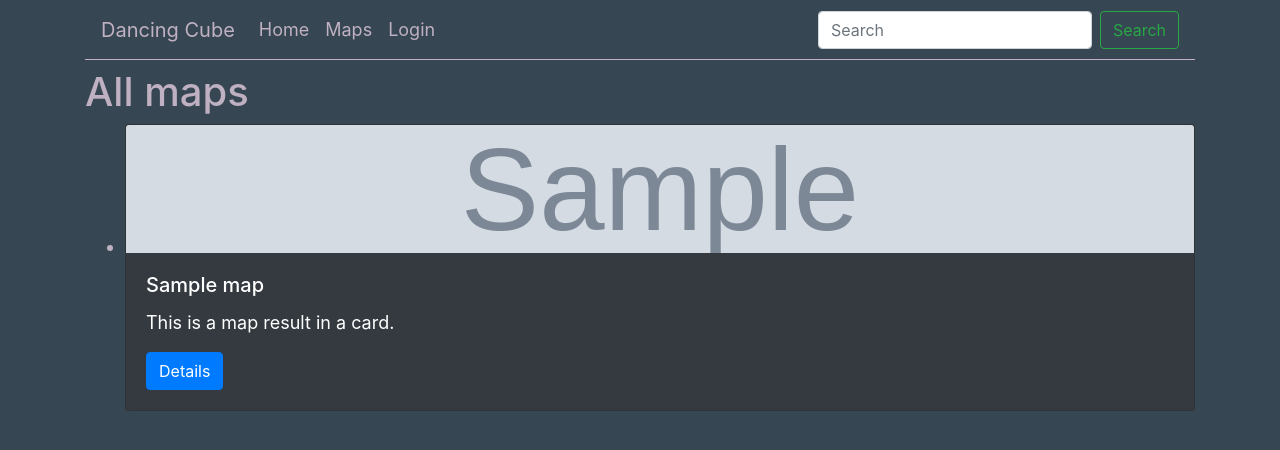
After one commit to HE-Arc/DancingCubeDjango, a Django app: page /search in a window 1280 px wide. The commit adds this page. Shown: the top 450 px of the page. Run offline with Django 3.2, Linux system fonts and the light colour scheme; tables that the repository leaves empty hold one stand-in row (values such as "Sample post"); grey boxes marked "Sample" are stand-in pictures; parts of the project's set-up code (start-up, migrations or seed data) failed here and were passed over; some libraries are stand-ins or nearby versions.

Commit message:
simple search system #7

```diff
--- a/dancingcubeapp/static/css/default.css
+++ b/dancingcubeapp/static/css/default.css
@@ -11,3 +11,9 @@ a {
 nav {
     border-bottom: 1px solid #BFB1C1;
 }
+
+.card-img-top {
+    width: 100%;
+    height: 10vw;
+    object-fit: cover;
+}
--- a/dancingcubeapp/templates/dancingcubeapp/base.html
+++ b/dancingcubeapp/templates/dancingcubeapp/base.html
@@ -45,8 +45,8 @@
           </li>
           {% endif %}
         </ul>
-        <form class="form-inline my-2 my-lg-0">
-          <input class="form-control mr-sm-2" type="search" placeholder="Search" aria-label="Search">
+        <form class="form-inline my-2 my-lg-0" action={% url 'search' %} method="GET">
+          <input class="form-control mr-sm-2" type="search" type="search" placeholder="Search" aria-label="Search" name="q" />
           <button class="btn btn-outline-success my-2 my-sm-0" type="submit">Search</button>
         </form>
       </div>
--- /dev/null
+++ b/dancingcubeapp/templates/dancingcubeapp/search_result.html
@@ -0,0 +1,37 @@
+{% extends 'dancingcubeapp/base.html' %}
+
+{% block title %} Search results {% endblock %}
+
+{% block content %}
+
+    <h1>
+        {% if query_term %}
+            All results for '<i>{{ query_term }}</i>':
+        {% else %}
+            All maps
+        {% endif %}
+    </h1>
+    {% if query_term != None %}
+        {% if results.count > 0 %}
+            <p>{{ results.count }} results found</p>
+        {% else %}
+            <p>No results found</p>
+        {% endif %}
+
+    {% endif %}
+    <ul>
+    {% for map in results %}
+        <li>
+            <div class="card text-white bg-dark mb-3">
+                <img class="card-img-top" src="{{ map.image }}" alt="{{map.name}}'s image'" style="max-width:100%;max-height:100%;">
+                <div class="card-body">
+                    <h5 class="card-title">{{map.name}}</h5>
+                    <p class="card-text">This is a map result in a card.</p>
+                    <a href="{% url 'map-detail' map.id %}" class="btn btn-primary">Details</a>
+                </div>
+            </div>
+        </li>
+    {% endfor %}
+    </ul>
+
+{% endblock content %}
--- a/dancingcubeapp/urls.py
+++ b/dancingcubeapp/urls.py
@@ -7,7 +7,7 @@ from . import views
 urlpatterns = [
     path('', views.index, name='index'),
     path('accounts/', include('django.contrib.auth.urls')),
-    path("accounts/register/", views.register, name="register"),  # <-- added
+    path("accounts/register/", views.register, name="register"),
     path('dashboard/', views.DashboardView.as_view(), name='dashboard'),
     path('dashboard/maps/', views.MapListView.as_view(), name='dashboard-maps'),
     path('dashboard/maps/create/', views.MapCreateView.as_view(), name='map-create'),
@@ -15,5 +15,6 @@ urlpatterns = [
     path('dashboard/maps/delete/<pk>/', views.MapDeleteView.as_view(), name='map-delete'),
     path('dashboard/maps/download/<pk>/', views.MapDownloadView, name='map-download'),
     path('dashboard/maps/<pk>/', views.MapDetailView.as_view(), name='map-detail'),
+    path('search', views.search, name="search"),
 ] + static(settings.MEDIA_URL,
                       document_root=settings.MEDIA_ROOT)
--- a/dancingcubeapp/views.py
+++ b/dancingcubeapp/views.py
@@ -2,6 +2,7 @@ from django.shortcuts import render, redirect
 from django.http import HttpResponse, HttpResponseRedirect
 from django.views import generic, View
 from django.urls import reverse_lazy, reverse
+from django.db.models import Q
 import os
 from django.conf import settings
 
@@ -17,7 +18,6 @@ from .models import Map
 from .forms import MapForm
 from .forms import RegisterForm
 
-# Create your views here.
 def register(response):
     if response.method == "POST":
         form = RegisterForm(response.POST)
@@ -39,6 +39,32 @@ def index(request):
     #if(current_user.has_perm('dancingcubeapp.map.update')):
     #else:
     #return redirect("login")
+
+def search(request):
+    query_term = request.GET.get('q')
+
+    qs = filter_maps(query_term)
+
+    context = {
+        'results': qs,
+        'query_term': query_term
+    }
+
+    return render(request, 'dancingcubeapp/search_result.html', context)
+
+def filter_maps(query_term):
+    qs = Map.objects.all()
+
+    if query_term != '' and query_term is not None:
+        qs = qs.filter(
+            Q(name__icontains=query_term) |
+            Q(music__icontains=query_term) |
+            Q(music__icontains=query_term) |
+            Q(uploader__username__icontains=query_term)
+        ).distinct()
+
+    return qs
+
 
 class DashboardView(generic.TemplateView):
     template_name = "dancingcubeapp/dashboard.html"
```
